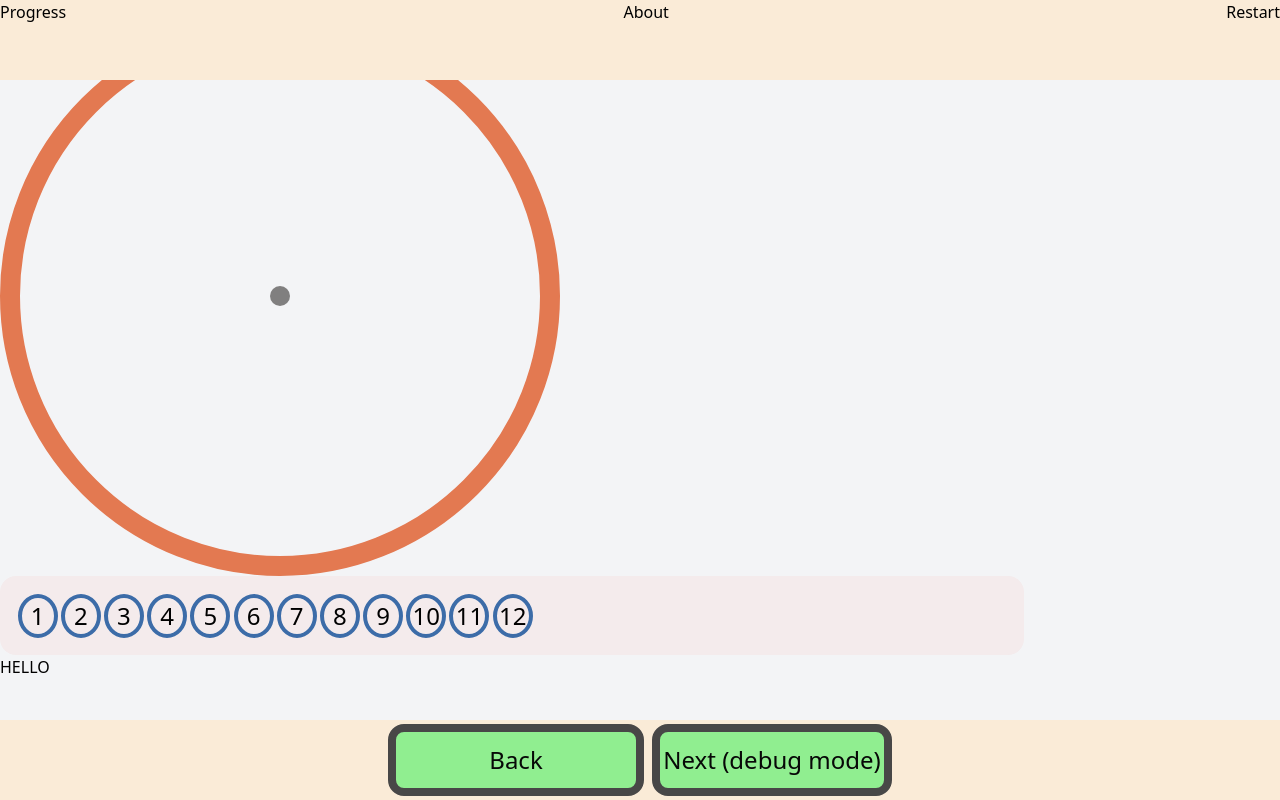
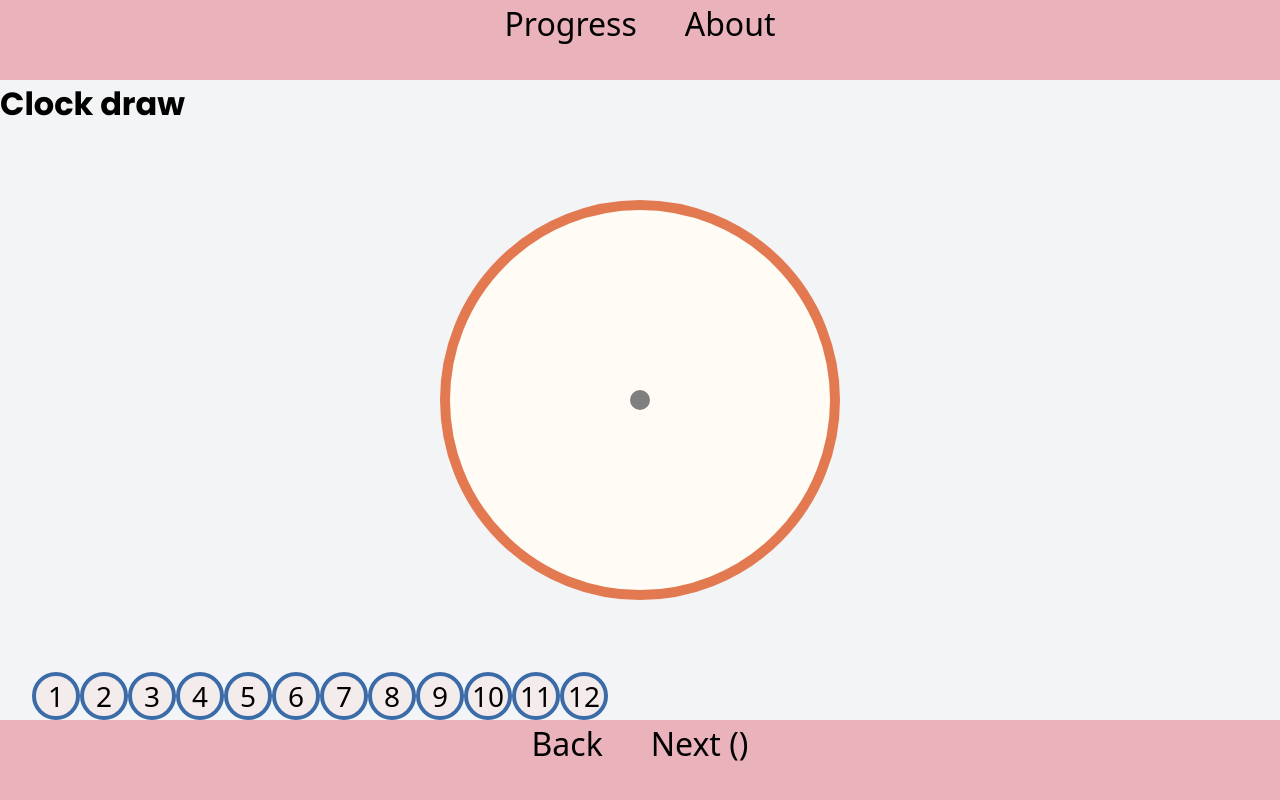
Before and after one commit to ntnon/svelte-cog, a SvelteKit app: page /tasks/clockdraw in a window 1280 px wide. Built offline with nearby package versions, Linux system fonts and the light colour scheme.

Commit message:
implementing tailwind

```diff
--- a/src/components/Clock.svelte
+++ /dev/null
@@ -1,15 +0,0 @@
-<div class="clock" id="clock">
-	<slot />
-</div>
-
-<style>
-	.clock {
-		margin-top: 1rem;
-		width: 70vmin;
-		height: 70vmin;
-		border: 2.5vh solid #e37951;
-		border-radius: 50%;
-		position: relative;
-		align-self: center;
-	}
-</style>
--- a/src/components/NavBar.svelte
+++ b/src/components/NavBar.svelte
@@ -45,47 +45,17 @@
 	}
 </script>
 
-<footer>
-	<a href={'/'} class={'back'}>Back</a>
-	<a href={nextPageId ? nextPageId : '/'} class={'next-' + enableNext ? '' : 'disabled'}
-		>Next{debugMode ? ' (debug mode)' : ''}</a
-	>
-</footer>
+<a href={'/'} class="back">Back</a>
+<a href={nextPageId ? nextPageId : '/'} class={enableNext ? '' : ' disabled'}
+	>Next{debugMode ? ' ()' : ''}</a
+>
+
 <slot />
 
-<style lang="postcss">
-	footer {
-		display: flex;
-		position: fixed;
-		bottom: 0;
-		height: 10vh;
-		width: 100%;
-		display: flex;
-		justify-content: center;
-		background-color: antiquewhite;
-	}
+<style>
 	a.disabled {
 		pointer-events: none;
-		color: grey;
+		color: rgb(188, 0, 0);
 		background-color: lightgrey;
 	}
-	a {
-		font-size: 3vh;
-		margin: 0.5vh;
-		border-radius: 1rem;
-		border: rgb(72, 71, 71) 1vh solid;
-		display: flex;
-		align-items: center;
-		justify-content: center;
-		width: 30vh;
-		color: rgb(7, 8, 7);
-		background-color: lightgreen;
-	}
-	a.back {
-		width: 20%;
-	}
-
-	a.next {
-		width: 80%; /* adjust as needed */
-	}
 </style>
--- a/src/components/Progress.svelte
+++ b/src/components/Progress.svelte
@@ -1,20 +1,5 @@
 <script lang="ts">
 </script>
 
-<span>
-	<div class="progress">Progress</div>
-	<div class="about">About</div>
-	<div class="restart">Restart</div></span
->
-
-<style>
-	span {
-		display: flex;
-		justify-content: space-between;
-		position: fixed;
-		top: 0;
-		width: 100%;
-		height: 10vh;
-		background-color: antiquewhite;
-	}
-</style>
+<div class="progress">Progress</div>
+<div class="about">About</div>
--- a/src/routes/+layout.svelte
+++ b/src/routes/+layout.svelte
@@ -9,13 +9,19 @@
 	const context = setDataStore(allData);
 </script>
 
-<div class="place-content-center">
-	<div class="slot">
+<div class="h-screen flex flex-col justify-between">
+	<div class="text-[4vh] fixed top-0 w-full h-[10vh] bg-pink flex justify-center space-x-[6vh]">
+		<Progress></Progress>
+	</div>
+
+	<div class="h-[80vh] mt-[10vh] flex flex-col justify-between">
 		<slot />
 	</div>
-
-	<Progress></Progress>
-	<NavBar debugMode={true}>HELLO</NavBar>
+	<div
+		class="text-[4vh] fixed bottom-0 h-[10vh] flex justify-center space-x-[6vh] flex-row bg-pink w-full"
+	>
+		<NavBar debugMode={true}></NavBar>
+	</div>
 </div>
 
 <!--
--- a/src/routes/+page.svelte
+++ b/src/routes/+page.svelte
@@ -3,6 +3,4 @@
 
 <h1>Welcome to Web-Cog!</h1>
 <p>This is a web based cognitive test created with SvelteKit</p>
-<p>There are 5 tasks</p>
-<p>And a questionaire</p>
-<button><a href="/tasks/wordregistration">Begin</a></button>
+<p>There are 5 tasks and a questionaire</p>
--- a/src/routes/tasks/clockdraw/+page.svelte
+++ b/src/routes/tasks/clockdraw/+page.svelte
@@ -1,6 +1,5 @@
 <script lang="ts">
 	import type { IMarker } from '$lib/dataInterfaces';
-	import Clock from '../../../components/Clock.svelte';
 	import { getAppState } from '$lib/state.svelte';
 	import type { InteractionEvent } from '$lib/types';
 	import { getClientCoordinates } from '../../../scripts/getClientCoordinates';
@@ -105,11 +104,9 @@
 
 	const handleMouseDown = (e: InteractionEvent, marker: IMarker) => {
 		const currentMarkerHTMLElement = document.getElementById('marker-' + marker.id);
-
 		if (!currentMarkerHTMLElement) {
 			return;
 		}
-
 		const { clientX, clientY } = getClientCoordinates(e);
 		const { x: offsetX, y: offsetY } = getPagePosition(currentMarkerHTMLElement);
 		mouseOffsetX = clientX - offsetX;
@@ -133,18 +130,30 @@
 			angle: undefined
 		})))}>Reset</button
 > -->
-
-<Clock>
-	<div class="dial" bind:this={dial}></div>
-</Clock>
-<span class="markerlist" id="markers">
+<h2>Clock draw</h2>
+<div
+	class="clock aspect-square w-[50vh] border-orange bg-off-white border-solid border-[1.25vh]"
+	id="clock"
+>
+	<div class="dial fixed" bind:this={dial}></div>
+</div>
+<span class="markerlist flex flex-row flex-wrap justify-center w-[50vw]" id="markers">
 	{#each $store.markers as marker}
-		<div id={'marker-initial-slot-' + marker.id}>
+		<div id={'marker-initial-slot-' + marker.id} class="">
 			<div
 				id={'marker-' + marker.id}
 				role="button"
 				tabindex="0"
-				class="marker"
+				class="marker
+				relative
+				text-[3.5vh]
+				h-[6vh]
+				w-[6vh]
+				cursor-pointer
+				border-blue
+				border-solid
+				border-[0.6vh]
+				aspect-[1/1]"
 				style="top: {marker.y}px; left: {marker.x}px;"
 				on:mousedown={(e) => handleMouseDown(e, marker)}
 				on:touchstart={(e) => handleMouseDown(e, marker)}
@@ -166,22 +175,17 @@
 	.marker {
 		touch-action: none;
 		user-select: none;
-		cursor: pointer;
-		border: solid 0.5vh #3c6ca8;
+
 		position: relative;
 		z-index: 1;
-		min-height: 5vh;
-		min-width: 5vh;
+
 		border-radius: 50%;
-		text-align: center;
+
 		display: flex;
 		align-items: center;
 		justify-content: center;
 		box-sizing: border-box;
-		margin: 0.1rem;
 		background-color: #f4ebec;
-
-		font-size: 3vh;
 	}
 	.dial {
 		position: absolute;
@@ -193,14 +197,4 @@
 		border-radius: 50%;
 		transform: translate(-50%, -50%);
 	}
-
-	.markerlist {
-		padding: 1rem;
-		background-color: #f4ebec;
-		border-radius: 1rem;
-		display: flex;
-		flex-direction: row;
-		flex-wrap: wrap;
-		width: 80%;
-	}
 </style>
--- a/src/routes/tasks/clockpoint/+page.svelte
+++ b/src/routes/tasks/clockpoint/+page.svelte
@@ -2,7 +2,6 @@
 	import type { IHand, ITaskPage } from '$lib/dataInterfaces';
 	import { getAppState } from '$lib/state.svelte';
 	import type { InteractionEvent } from '$lib/types';
-	import Clock from '../../../components/Clock.svelte';
 	import { calculateMouseDialAngle } from '../../../scripts/calculateMouseDialAngle';
 	import { cssRotationToClockHours } from '../../../scripts/cssRotationToClockHours';
 	import { getClientCoordinates } from '../../../scripts/getClientCoordinates';
@@ -74,24 +73,11 @@
 	};
 </script>
 
-{$store.enableNext ? 'complete' : 'not complete'}<h></h>
-score: {$store.score}
-
-{$store.corrections}
-{$store.timestamp}
-{$store.success}
-
-<button
-	on:click={() => {
-		$store.hands = JSON.parse(JSON.stringify(defaultAppData.pages.clockpoint.hands));
-		$store.enableNext = false;
-	}}>Reset</button
->
-
-<Clock>
+<h2>Clock point</h2>
+<div class="clock aspect-square w-[50vh] border-orange bg-off-white border-solid border-[1.25vh]">
 	{#each $store.hands as hand}
 		<div
-			class="hand hand-{hand.name}"
+			class="hand h-4 bg-blue hand-{hand.name} top-1/2 left-1/2"
 			role="button"
 			tabindex="0"
 			on:mousedown={(e) => handleMouseDown(e, hand)}
@@ -99,8 +85,14 @@ score: {$store.score}
 			style={'transform: translate(-50%, -50%) rotate(' + hand.angle + 'deg) translate(50%, 0%);'}
 		/>
 	{/each}
-	<div class="dial" bind:this={dial}></div>
-</Clock>
+	<div class="dial bg-orange w-4 h-4 absolute top-1/2 left-1/2" bind:this={dial}></div>
+</div>
+<button
+	on:click={() => {
+		$store.hands = JSON.parse(JSON.stringify(defaultAppData.pages.clockpoint.hands));
+		$store.enableNext = false;
+	}}>Reset</button
+>
 
 <svelte:window
 	on:mouseup={handleMouseUp}
@@ -113,10 +105,6 @@ score: {$store.score}
 	.hand {
 		touch-action: none;
 		position: absolute;
-		background-color: #3c6ca8;
-		height: 3.5vh;
-		left: 50%;
-		top: 50%;
 		transform: translate(0%, -50%);
 		user-select: none;
 	}
@@ -130,12 +118,8 @@ score: {$store.score}
 	}
 
 	.dial {
-		position: absolute;
 		top: 50%;
 		left: 50%;
-		width: 3.5vh;
-		height: 3.5vh;
-		background: rgb(128, 127, 127);
 		border-radius: 50%;
 		transform: translate(-50%, -50%);
 	}
--- a/tailwind.config.js
+++ b/tailwind.config.js
@@ -1,8 +1,20 @@
 /** @type {import('tailwindcss').Config} */
 export default {
+  mode: "jit",
   content: ['./src/**/*.{html,js,svelte,ts}'],
   theme: {
-    extend: {}
+    extend: {
+      colors: {
+        'pink': '#eab2bb',
+        'blue': '#3c6ca8',
+        'orange': '#e37951',
+        'off-white': '#fffcf6',
+        'light-pink': '#f4ebec',
+        'light-blue': '#95a9c7',
+
+        // Add more colors as needed
+      },
+    },
   },
   plugins: []
 };
```
